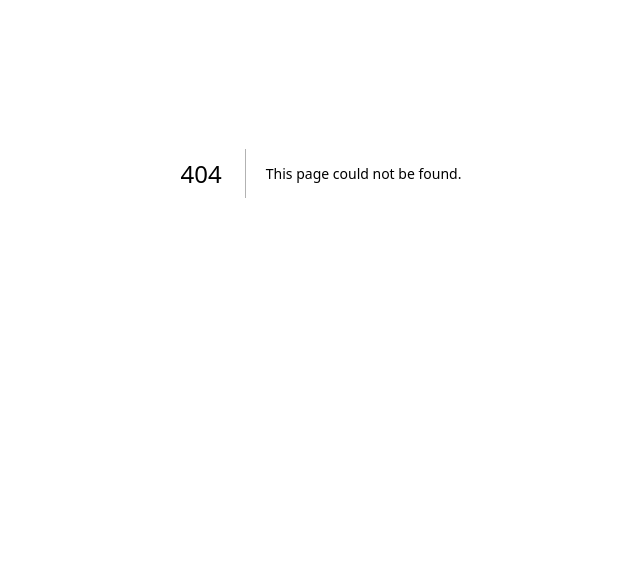
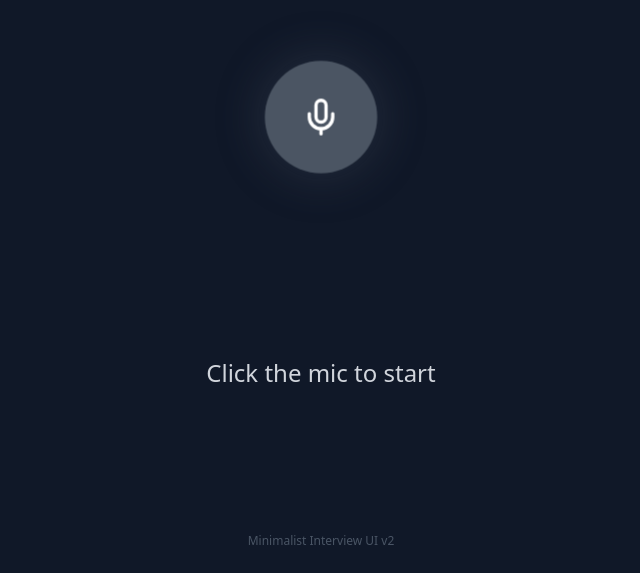
Before and after one commit to lakshaykaushik5/Interview_assesment, a Next.js app in the folder frontend/ia1/: page /interview in a window 1280 px wide. Before the commit this address had no page. Shown: the part 227-800 px from the top of the page, without its empty margins (319-959 px from the left). Built offline with nearby package versions, Linux system fonts and the light colour scheme.

Commit message:
speech_recognition_init

```diff
--- a/frontend/ia1/src/app/dashboard/page.tsx
+++ b/frontend/ia1/src/app/dashboard/page.tsx
@@ -118,7 +118,7 @@ export default function Page() {
 
     const handleStartInterview = () => {
         console.log(" am i here")
-        router.push("/Interview")
+        router.push("/interview")
     }
 
     const handleSubmit = async (e: React.FormEvent) => {
--- /dev/null
+++ b/frontend/ia1/src/app/interview/page.tsx
@@ -0,0 +1,142 @@
+'use client';
+
+import React, { useState, useEffect, useRef } from 'react';
+import { Mic, MicOff } from 'lucide-react';
+import { NextPage } from 'next';
+
+
+declare global{
+  interface Window{
+    SpeechRecognition:any,
+    webkitSpeechRecognition:any
+  }
+}
+type SpeechRecognition = any;
+
+
+
+const page: NextPage = () => {
+  const [isUserSpeaking, setIsUserSpeaking] = useState(false);
+  const [isAISpeaking, setIsAISpeaking] = useState(false);
+  const [isClient, setIsClient] = useState(false);
+
+  const [isListening,setIsListening] = useState(false)
+  const [transcript,setTranscript] = useState("")
+  const wsRef = useRef<SpeechRecognition | null>(null)
+
+  useEffect(()=>{
+    if(!("webkitSpeechRecognition" in window || "SpeechRecognition" in window)){
+      alert("Speech Recognition API not supported in your Browser")
+      return
+    }
+
+    //@ts-ignore
+    const SpeechRecognitionClass = window.SpeechRecognition || window.webkitSpeechRecognition
+    const recognition = new SpeechRecognitionClass()
+
+    recognition.continuous = true
+    recognition.interimResult = true
+
+    recognition.lang = "en-US"
+    recognition.maxAlternatives = 1
+
+    recognition.current = recognition
+  })
+
+  useEffect(() => {
+    setIsClient(true);
+  }, []);
+
+  const handleMicToggle = () => {
+    if (isUserSpeaking) {
+      setIsUserSpeaking(false);
+      setTimeout(() => {
+        setIsAISpeaking(true);
+        setTimeout(() => setIsAISpeaking(false), 4000);
+      }, 1000);
+    } else if (!isAISpeaking) {
+      setIsUserSpeaking(true);
+    }
+  };
+
+  if (!isClient) {
+    return <div className="bg-gray-900 min-h-screen"></div>;
+  }
+
+  const speakingColor = isUserSpeaking ? '#22c55e' : isAISpeaking ? '#3b82f6' : '#4b5563';
+
+  return (
+    <div className="min-h-screen bg-gray-900 text-white flex flex-col items-center justify-center p-6 overflow-hidden">
+      <style>
+        {`
+          @keyframes sonar {
+            0% {
+              transform: scale(0.6);
+              opacity: 0.8;
+            }
+            100% {
+              transform: scale(2.5);
+              opacity: 0;
+            }
+          }
+          @keyframes breathe {
+            0%, 100% {
+              transform: scale(1);
+            }
+            50% {
+              transform: scale(1.05);
+            }
+          }
+        `}
+      </style>
+
+      <div className="relative w-96 h-96 flex items-center justify-center mb-12">
+        {/* Sonar Waves */}
+        {(isUserSpeaking || isAISpeaking) &&
+          [...Array(4)].map((_, i) => (
+            <div
+              key={i}
+              className="absolute rounded-full border-2"
+              style={{
+                borderColor: speakingColor,
+                width: '10rem',
+                height: '10rem',
+                animation: `sonar 2.5s ${i * 0.6}s infinite ease-out`,
+              }}
+            />
+          ))}
+
+        {/* Central Button */}
+        <button
+          onClick={handleMicToggle}
+          disabled={isAISpeaking}
+          className={`relative w-28 h-28 rounded-full flex items-center justify-center text-white transition-all duration-300 transform shadow-2xl`}
+          style={{
+            backgroundColor: speakingColor,
+            boxShadow: `0 0 40px 10px ${speakingColor}40`,
+            animation: !(isUserSpeaking || isAISpeaking) ? `breathe 5s infinite ease-in-out` : 'none',
+          }}
+          aria-label={isUserSpeaking ? 'Stop recording' : 'Start recording'}
+        >
+          {isUserSpeaking ? <MicOff size={40} /> : <Mic size={40} />}
+        </button>
+      </div>
+
+      <div className="text-center h-16 z-10">
+        <h2 className="text-2xl font-medium text-gray-300 transition-opacity duration-300">
+          {isUserSpeaking
+            ? 'Listening...'
+            : isAISpeaking
+            ? 'AI is speaking...'
+            : 'Click the mic to start'}
+        </h2>
+      </div>
+
+      <div className="absolute bottom-6 text-xs text-gray-600 z-10">
+        Minimalist Interview UI v2
+      </div>
+    </div>
+  );
+};
+
+export default page;
```
